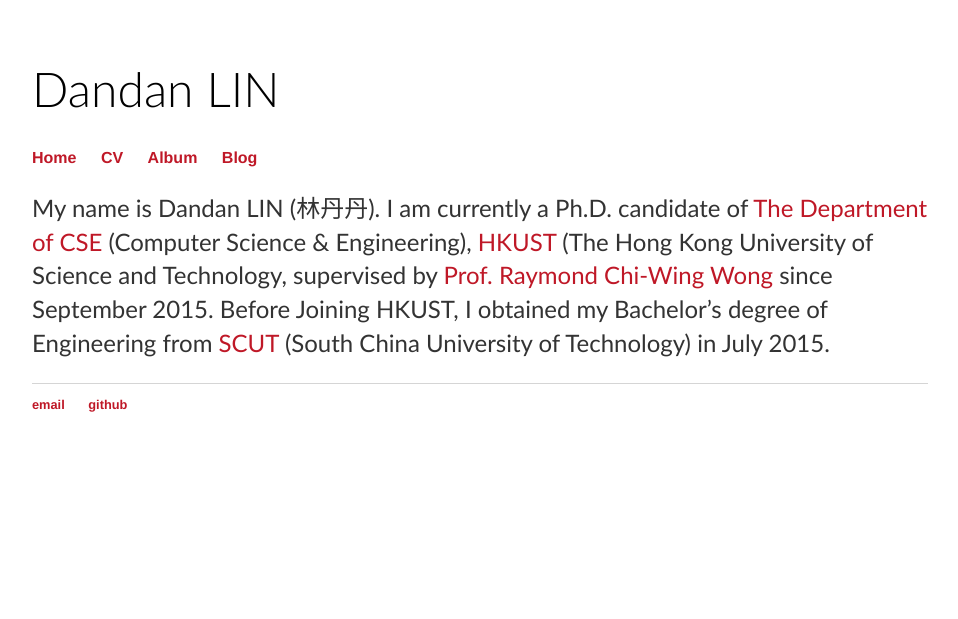
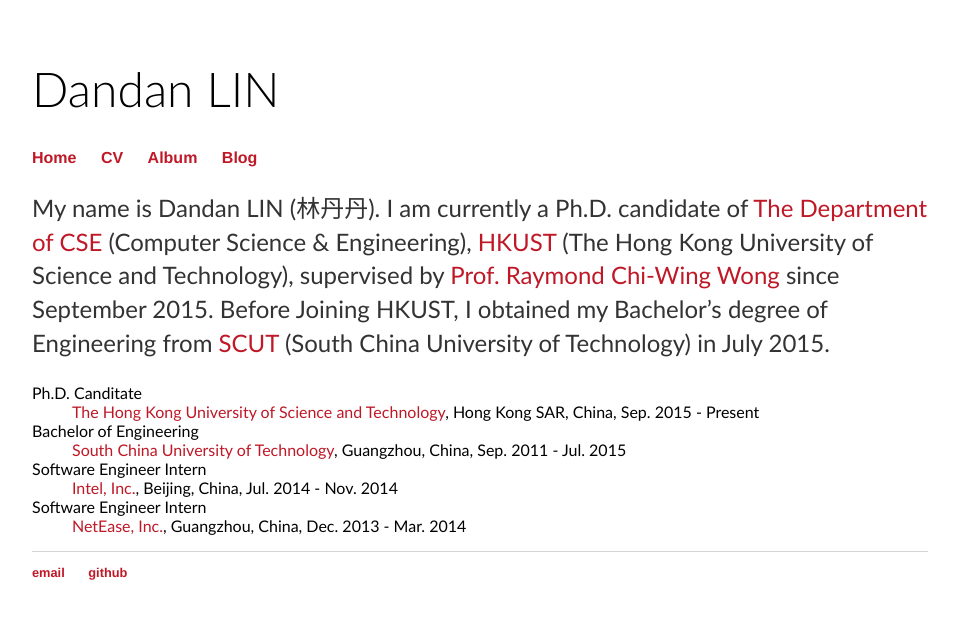
Before and after one commit to 2danlin/2danlin.github.io, a Jekyll site: the page built from index.html, in a window 1280 px wide. Shown: the top 619 px of the page, without its empty margins (160-1118 px from the left). Built offline with Jekyll 4.4.1, drawn with Linux system fonts in a browser that asks for light colours.

Commit message:
Update index.html

```diff
--- a/index.html
+++ b/index.html
@@ -6,7 +6,18 @@
 	<p>My name is Dandan LIN (林丹丹).
 		I am currently a Ph.D. candidate
 		of <a href="https://www.cse.ust.hk/">The Department of CSE</a> (Computer Science & Engineering),
-		<a href="https://www.ust.hk/">HKUST</a> (The Hong Kong University of Science and Technology,
+		<a href="https://www.ust.hk/">HKUST</a> (The Hong Kong University of Science and Technology),
 		supervised by <a href="https://home.cse.ust.hk/~raywong/">Prof. Raymond Chi-Wing Wong</a> since September 2015.
 		Before Joining HKUST, I obtained my Bachelor’s degree of Engineering from <a href="https://www.scut.edu.cn/new/">SCUT</a> (South China University of Technology) in July 2015.</p>
+	<dl>
+  		<dt>Ph.D. Canditate</dt>
+		<dd><a>The Hong Kong University of Science and Technology</a>, Hong Kong SAR, China, Sep. 2015 - Present</dd>
+		<dt>Bachelor of Engineering</dt>
+		<dd><a>South China University of Technology</a>, Guangzhou, China, Sep. 2011 - Jul. 2015</dd>
+
+ 		<dt>Software Engineer Intern</dt>
+		<dd><a>Intel, Inc.</a>, Beijing, China, Jul. 2014 - Nov. 2014</dd>
+		<dt>Software Engineer Intern</dt>
+		<dd><a>NetEase, Inc.</a>, Guangzhou, China, Dec. 2013 - Mar. 2014</dd>
+	</dl>
 </div><!-- /.blurb -->
```
